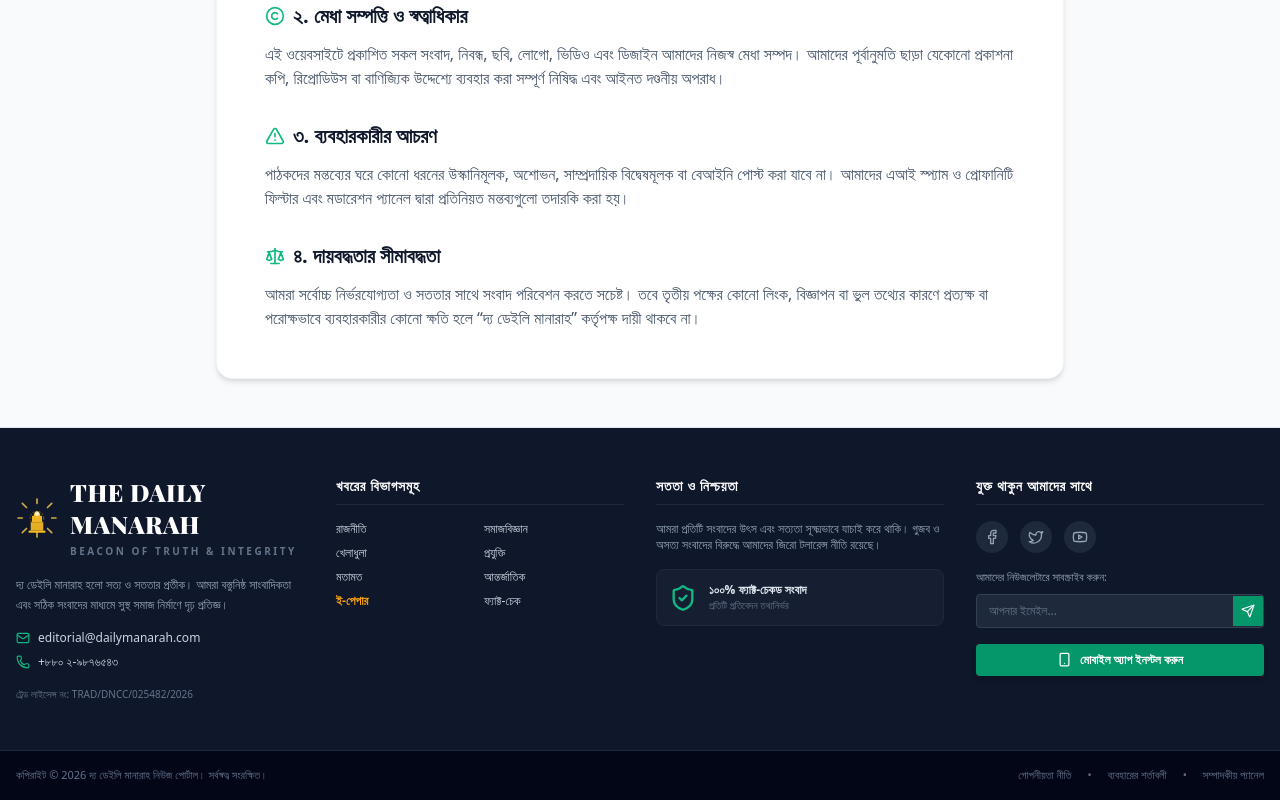
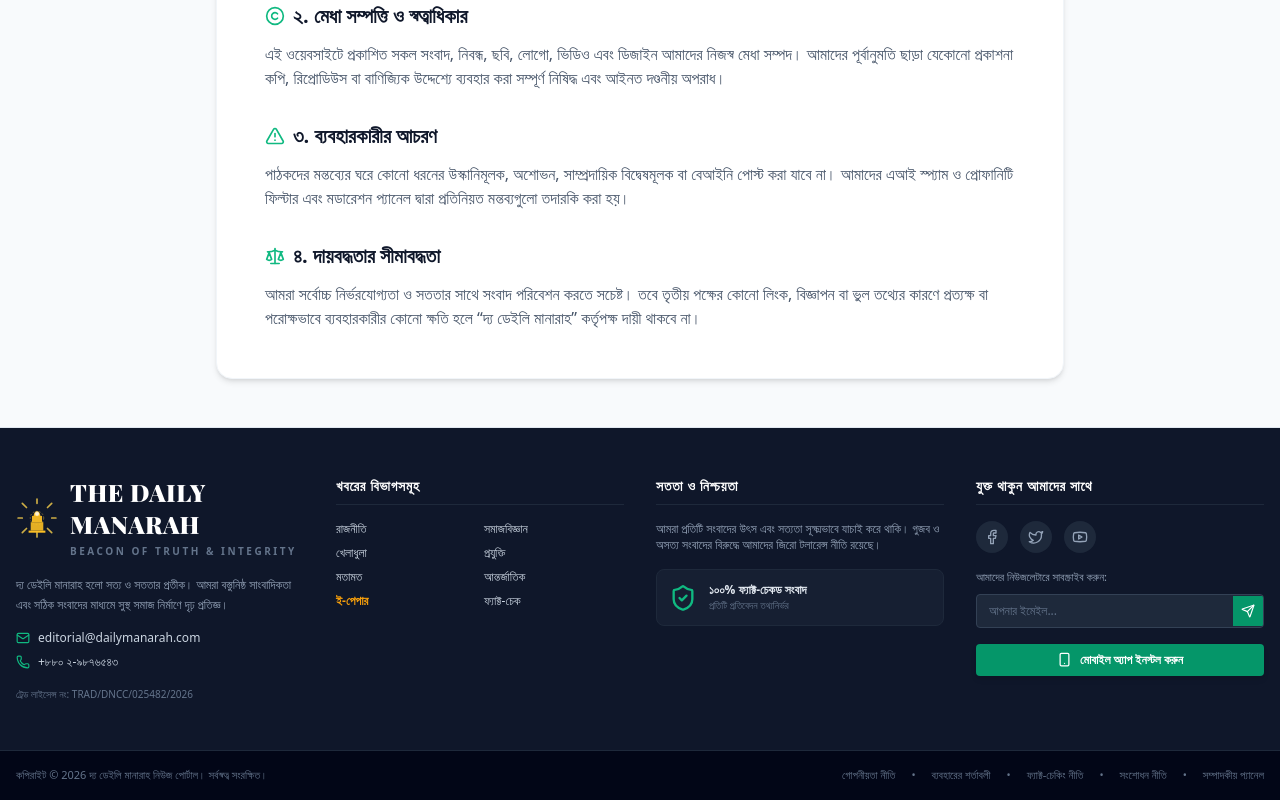
Before and after one commit to Saad7528/The-Daily-Manarah-Frontend, a Next.js app: page /terms in a window 1280 px wide. Shown: the part 609-1409 px from the top of the page. Built offline with nearby package versions, Linux system fonts and the light colour scheme; a web font is replaced by a local one.

Commit message:
feat(layout): add Fact-Checking and Correction policy links to website Footer

```diff
--- a/src/components/Layout/Footer.tsx
+++ b/src/components/Layout/Footer.tsx
@@ -195,6 +195,10 @@
             <span>•</span>
             <Link href="/terms" className="hover:underline">ব্যবহারের শর্তাবলী</Link>
             <span>•</span>
+            <Link href="/fact-checking-policy" className="hover:underline">ফ্যাক্ট-চেকিং নীতি</Link>
+            <span>•</span>
+            <Link href="/correction-policy" className="hover:underline">সংশোধন নীতি</Link>
+            <span>•</span>
             <Link href="/editorial-team" className="hover:underline">সম্পাদকীয় প্যানেল</Link>
           </div>
         </div>
```
